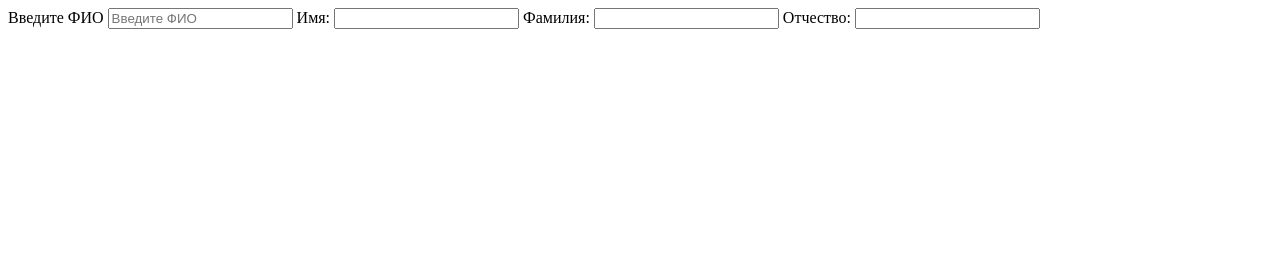
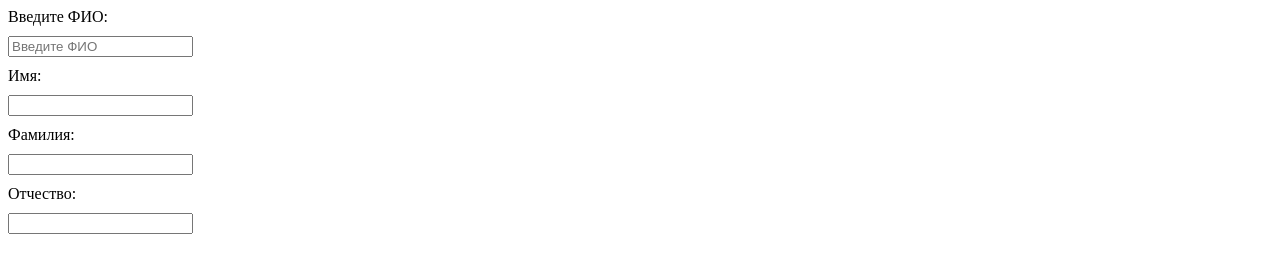
Before and after one commit to EvelinaYaln/task_1_week17, a plain HTML site: page index.html in a window 1280 px wide. Drawn offline with Linux system fonts and the light colour scheme.

Commit message:
add margin

```diff
--- a/index.html
+++ b/index.html
@@ -11,7 +11,7 @@
 </head>
 
 <body>
-    <label for="full_name">Введите ФИО</label>
+    <label for="full_name">Введите ФИО:</label>
     <input type="text" id="full_name" name="full_name" placeholder="Введите ФИО">
     <label for="first_name">Имя:</label>
     <input type="text" id="first_name" name="first_name">
--- a/styles/style.css
+++ b/styles/style.css
@@ -0,0 +1,7 @@
+label {
+    display: block;
+}
+
+input {
+    margin: 10px 0px;
+}
```
